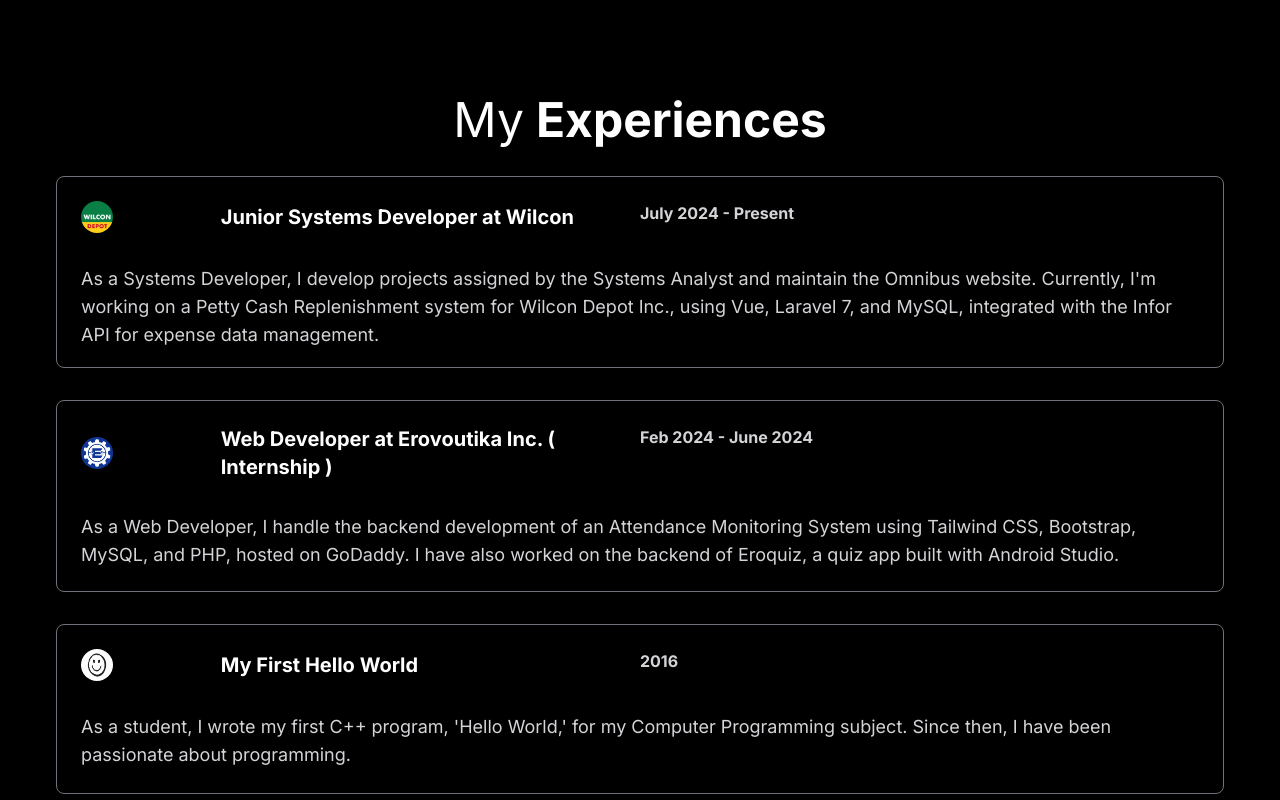
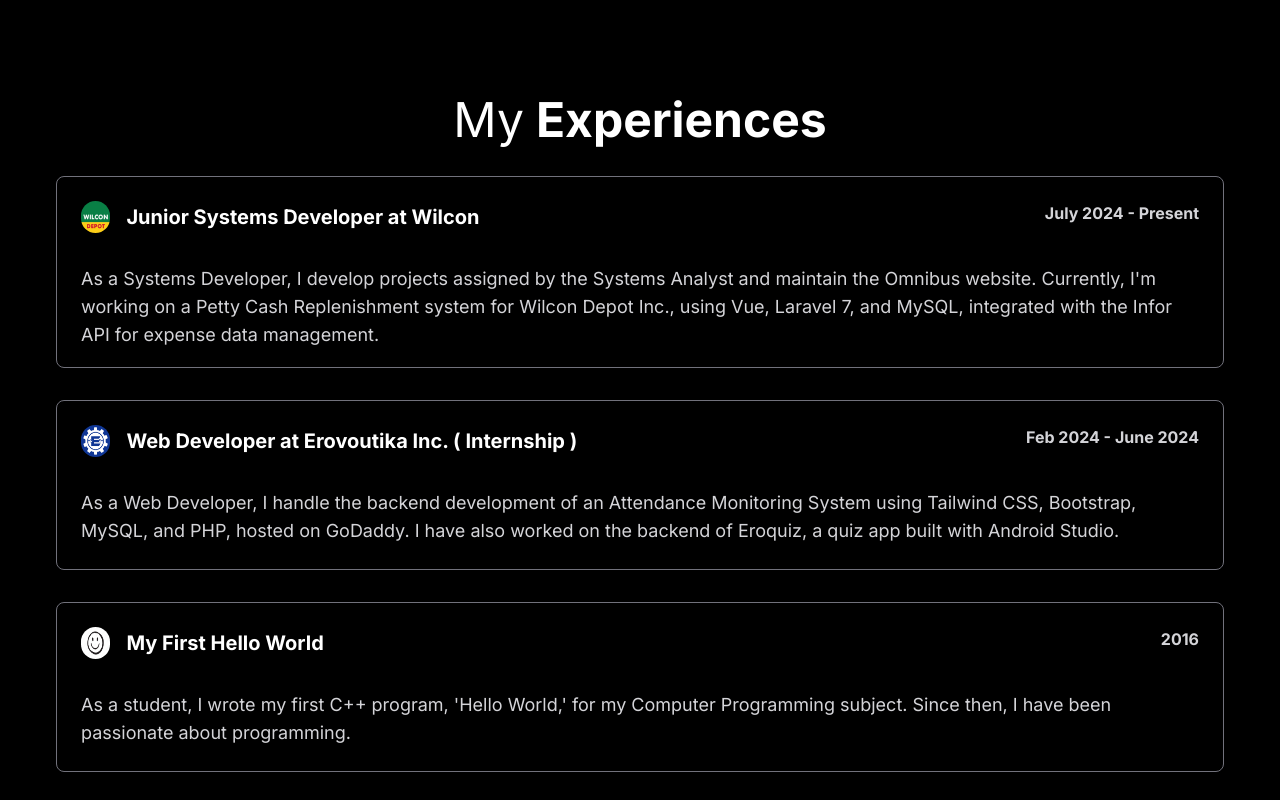
Before and after one commit to locodafux/portfolio, a Next.js app: page / in a window 1280 px wide. Shown: the top 800 px of the page. Built offline with nearby package versions, Linux system fonts and the light colour scheme.

Commit message:
Experiences fix

```diff
--- a/src/app/components/Experience/ExpCard.jsx
+++ b/src/app/components/Experience/ExpCard.jsx
@@ -3,16 +3,17 @@ import { RoundImage } from "../Image"
 const ExpCard = ({ id, job_title, year_attended, job_desc, image_type}) => {
   return (
     <div className="lg:w-[1168px] sm:w-[343px] lg:h-[192px] border-1 rounded-lg border-zinc-500 p-4 lg:p-6 bg-red flex flex-col gap-y-6">
-      <div className="flex flex-col lg:flex-row justify-between">
+      <div className="flex flex-col lg:flex-row  justify-around">
 
         <div className="flex w-full lg:gap-x-4 items-center justify-between mb-2">
-          <div className="relative w-[32px] h-[32px]">
+          <div className="relative w-[32px] h-[32px] ">
             <RoundImage id={id} image_type={image_type} />
           </div>
-          <span className="text-white font-bold text-md lg:text-xl w-[75%]">{ job_title }</span>
+          <span className="text-white font-bold text-md lg:text-xl w-[75%] lg:w-full">{ job_title }</span>
         </div>
-
-        <span className="font-bold text-zinc-300 w-full">{ year_attended }</span>
+        <span className="font-bold text-zinc-300 w-full lg:text-right ">
+          {year_attended}
+        </span>
       </div>
 
       <p className="text-zinc-300 text-lg">{job_desc}</p>
```
